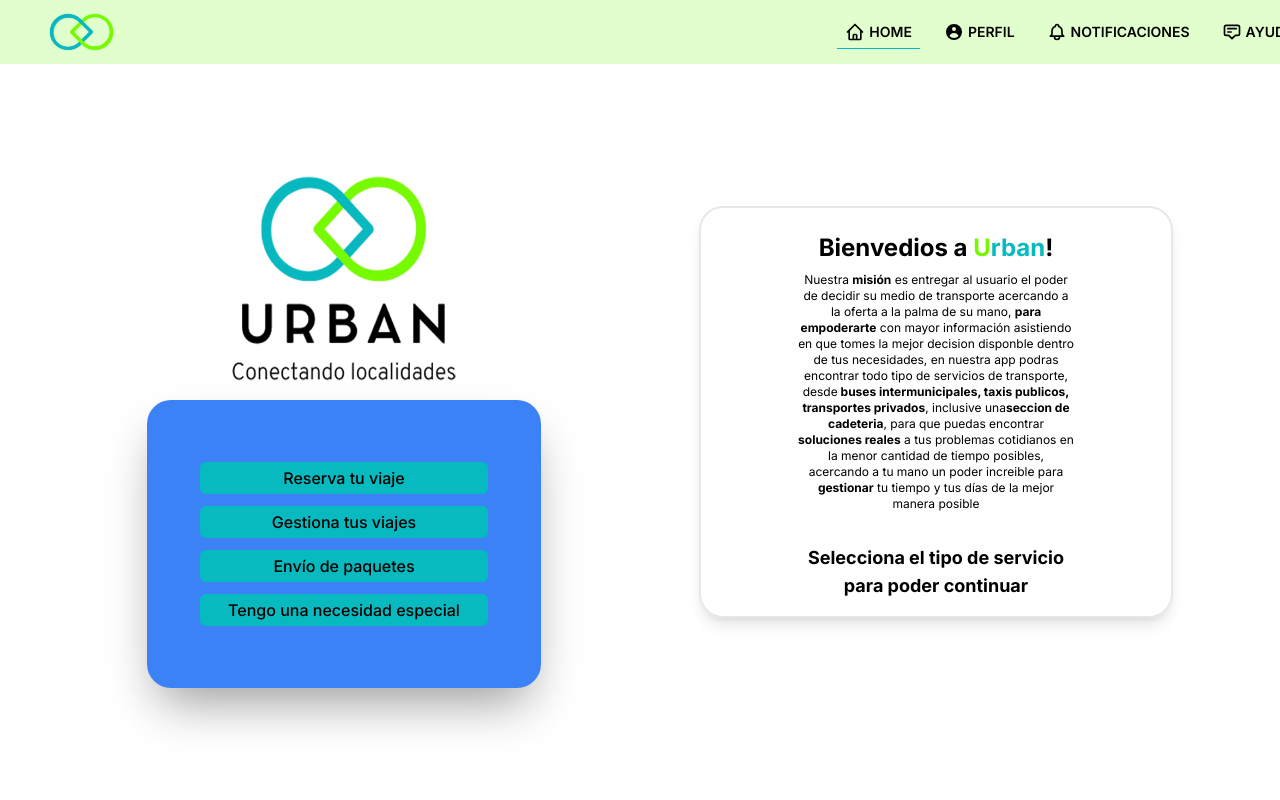
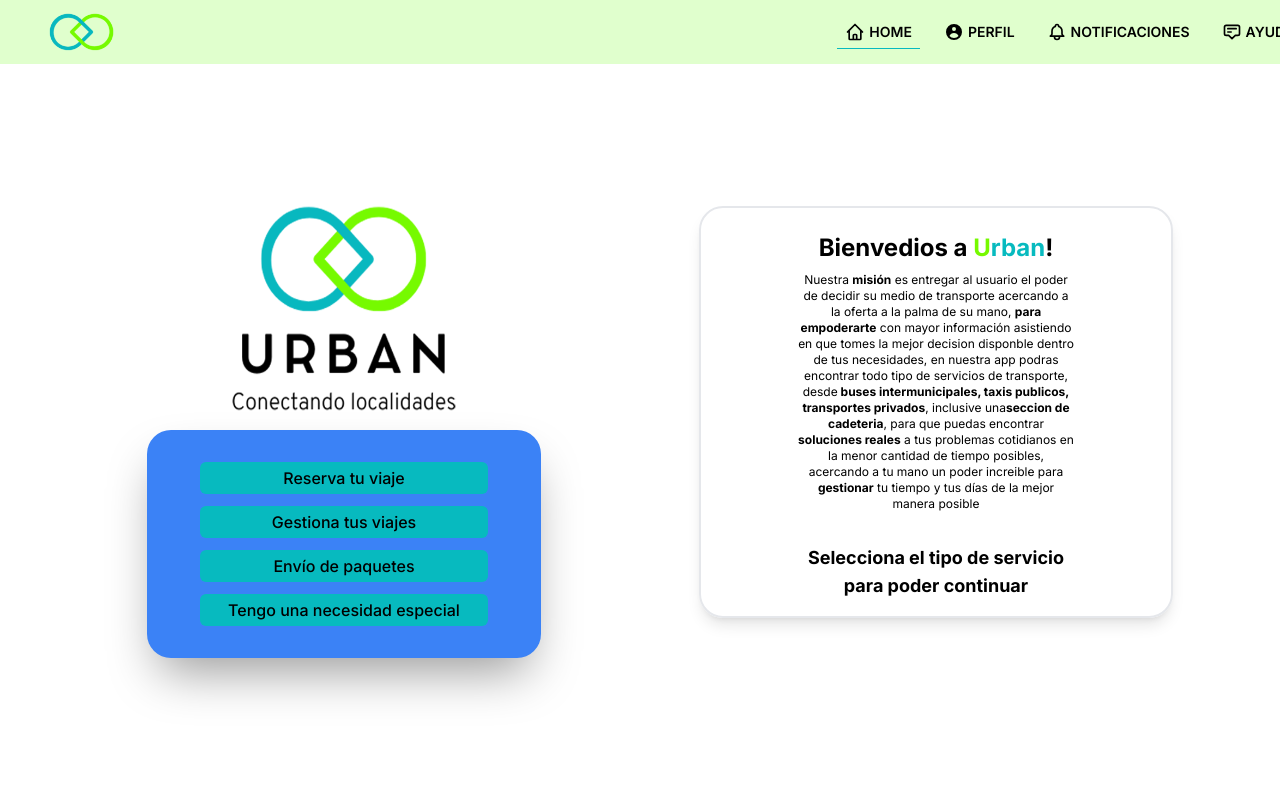
Before and after one commit to pablosecuen/Urban, a Next.js app in the folder client/: page /home in a window 1280 px wide. Shown: the top 800 px of the page. Built offline with nearby package versions, Linux system fonts and the light colour scheme.

Commit message:
home menu Lg

```diff
--- a/client/components/Menu/Menu.tsx
+++ b/client/components/Menu/Menu.tsx
@@ -11,7 +11,7 @@ export default function Menu() {
   return (
     <>
       {!isMobile && (
-        <div className="flex h-full w-full flex-col gap-3 pb-8 lg:h-72 lg:w-2/3 lg:items-center lg:justify-center lg:rounded-3xl lg:bg-blue lg:px-24 lg:pb-0 lg:shadow-2xl lg:shadow-black/40">
+        <div className="flex h-full w-full flex-col gap-3 pb-8 lg:w-2/3 lg:items-center lg:justify-center lg:rounded-3xl lg:bg-blue lg:px-24 lg:py-8 lg:shadow-2xl lg:shadow-black/40">
           <Link
             href="/home/reserva"
             className={`link w-72 hover:bg-verde ${pathname === "/home/reserva" && "!bg-verde "}`}
```
